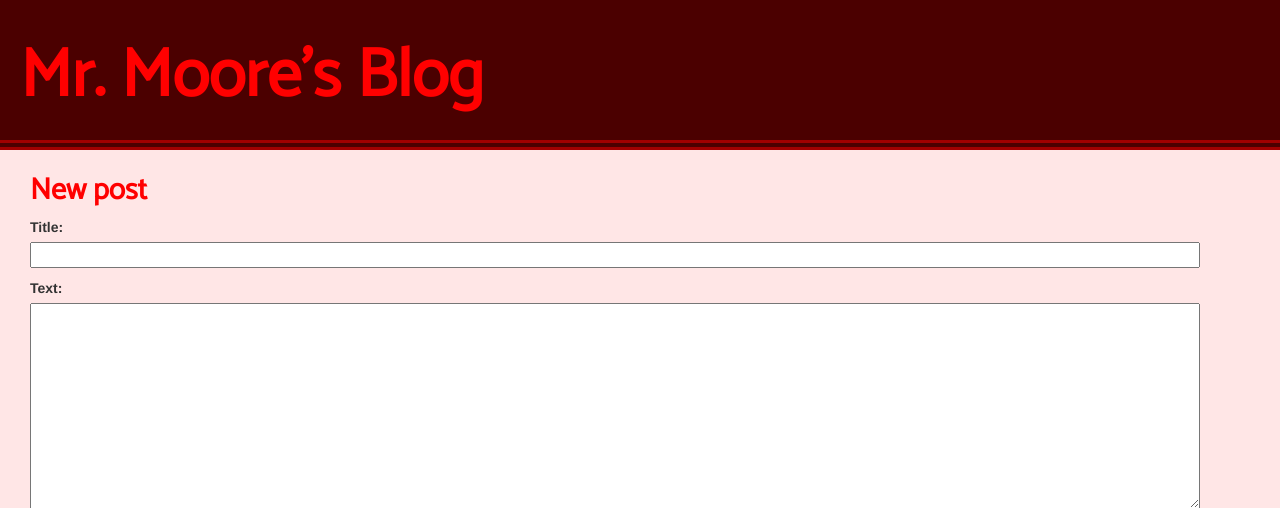
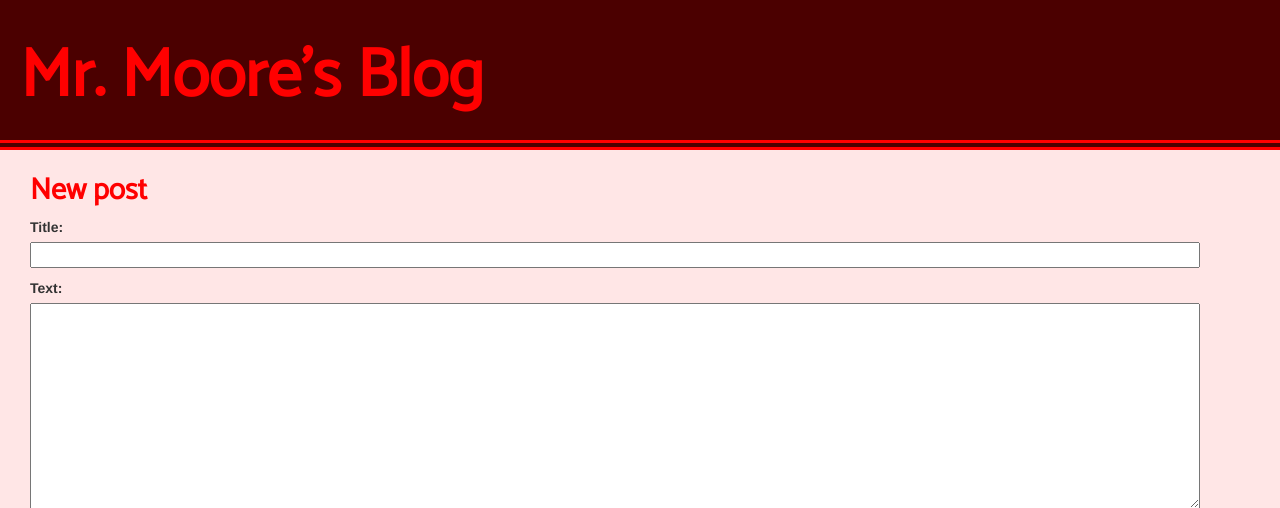
Before and after one commit to mhoug/blog, a Django app: page /post/new/ in a window 1280 px wide. Shown: the top 508 px of the page. Run offline with Django 3.2, Linux system fonts and the light colour scheme; some libraries are stand-ins or nearby versions; some web fonts are replaced.

Commit message:
Update CSS

```diff
--- a/blog/static/blog/style.css
+++ b/blog/static/blog/style.css
@@ -2,7 +2,7 @@
     background-color: rgb(75,0,0);
     margin-top: 0;
     padding: 20px 20px 15px 20px;
-    border-color: #A00000;
+    border-color: #FF0000;
     border-bottom-style: double;
     border-width: 10px;
 }
```
